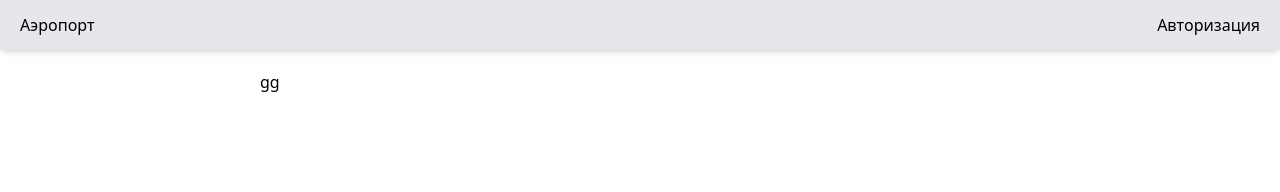
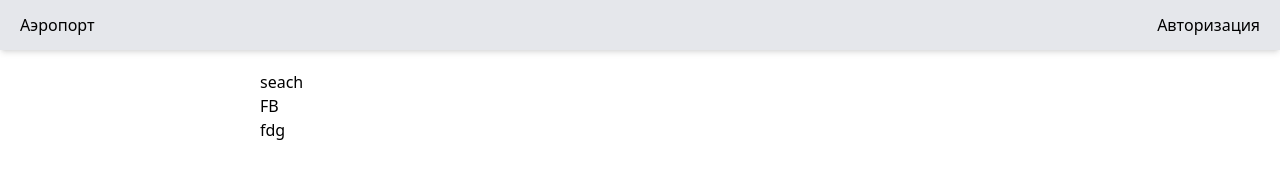
Before and after one commit to Aleksandr232/project_spa, a React (Create React App) app: page / in a window 1280 px wide. Shown: the top 192 px of the page. Built offline with nearby package versions, Linux system fonts and the light colour scheme.

Commit message:
componets

```diff
--- /dev/null
+++ b/src/components/aiportSearch.tsx
@@ -0,0 +1,9 @@
+import React from "react";
+
+
+
+export function AiportSearch(){
+    return(
+        <div>seach</div>
+    )
+}
--- /dev/null
+++ b/src/components/airportCart.tsx
@@ -0,0 +1,8 @@
+import React from "react";
+
+
+export function AirportCart(){
+    return(
+        <div>fdg</div>
+    )
+}
--- /dev/null
+++ b/src/components/airportFilter.tsx
@@ -0,0 +1,8 @@
+import React from "react";
+
+
+export function AirportFilter(){
+    return(
+        <div>FB</div>
+    )
+}
--- a/src/components/pages/main.tsx
+++ b/src/components/pages/main.tsx
@@ -1,8 +1,17 @@
 import React from "react";
+import { AiportSearch } from "../aiportSearch";
+import { AirportCart } from "../airportCart";
+import { AirportFilter } from "../airportFilter";
 
 
 export  function Main(){
     return(
-        <div className="container mx-auto max-w-[760px] pt-5">gg</div>
+        <div className="container mx-auto max-w-[760px] pt-5">
+            <AiportSearch/>
+
+            <AirportFilter/>
+
+            <AirportCart/>
+        </div>
     )
 }
```
